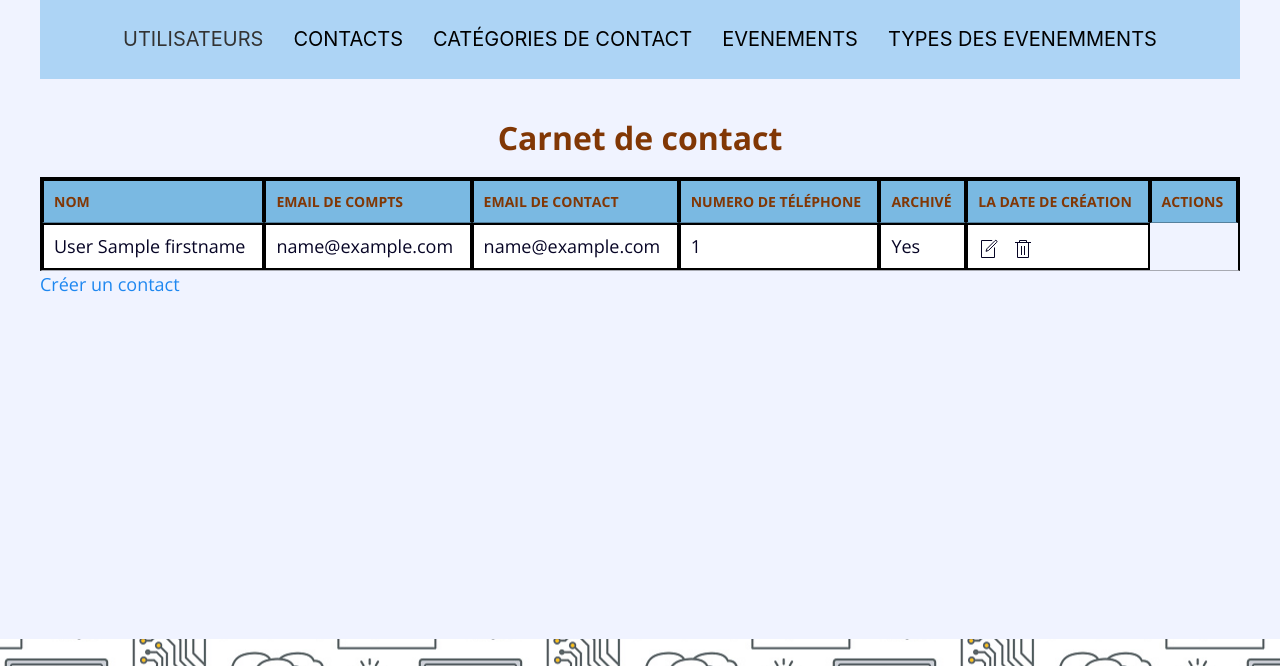
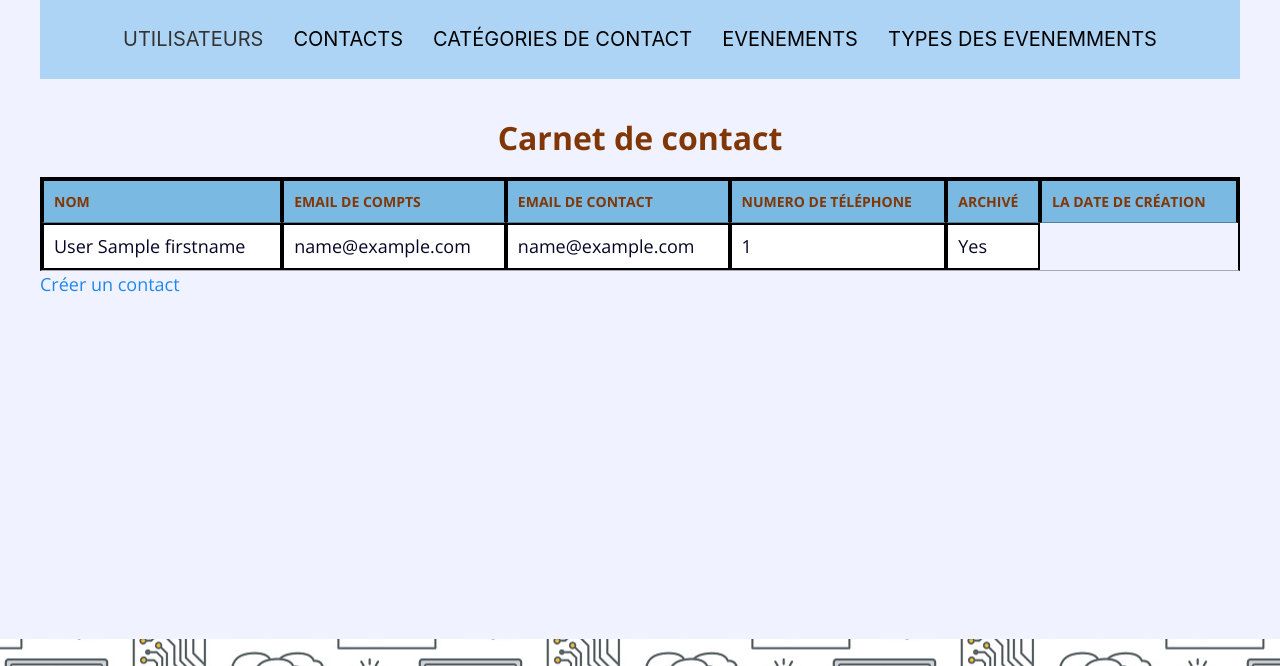
Before and after one commit to GordienkoM/CRMlight, a Symfony app: template templates/admin/users.html.twig in a window 1280 px wide. Shown: the part 134-800 px from the top of the page. Run offline with Twig, Linux system fonts and the light colour scheme; the template is opened without the code that fills it: most values are stand-ins (such as "Sample title", 1, 10 or a date in 2020); some libraries are stand-ins or nearby versions; some web fonts are replaced.

Commit message:
change view

```diff
--- a/src/Controller/EventController.php
+++ b/src/Controller/EventController.php
@@ -5,7 +5,6 @@ namespace App\Controller;
 use App\Entity\Event;
 use App\Form\EventType;
 use App\Repository\EventRepository;
-use Doctrine\ORM\EntityManagerInterface;
 use Doctrine\Persistence\ManagerRegistry;
 use Symfony\Component\HttpFoundation\Request;
 use Symfony\Component\HttpFoundation\Response;
--- a/templates/admin/users.html.twig
+++ b/templates/admin/users.html.twig
@@ -16,7 +16,6 @@
                 <th>Numero de téléphone</th>
                 <th>Archivé</th>
                 <th>La date de création</th>
-                <th>Actions</th>
             </tr>
         </thead>
         <tbody>
@@ -27,10 +26,6 @@
                 <td>{% if user.contact %} {{ user.contact.email }} {% endif %}</td>
                 <td>{% if user.contact %} {{ user.contact.phoneNumber }} {% endif %}</td>
                 <td>{% if user.contact %} {{ user.contact.enable ? 'Yes' : 'No' }} {% endif %}</td>
-                <td>
-                    <a class="uk-icon-link uk-margin-small-right" uk-icon="file-edit" href="{{ path('user_edit', {'id': user.id}) }}"></a>
-					<a class="uk-icon-link" uk-icon="trash" href="{{ path('user_edit', {'id': user.id}) }}"></a>
-                </td>
             </tr>
         {% else %}
             <tr>
```
